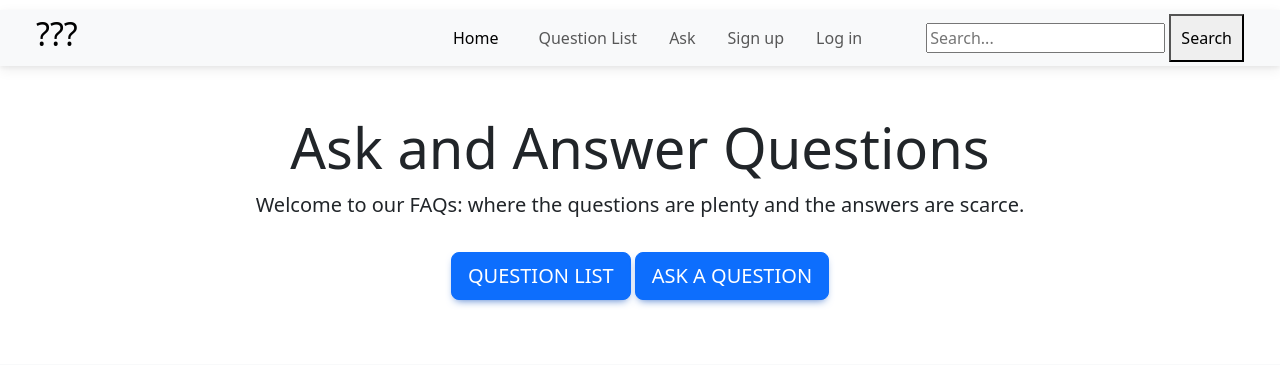
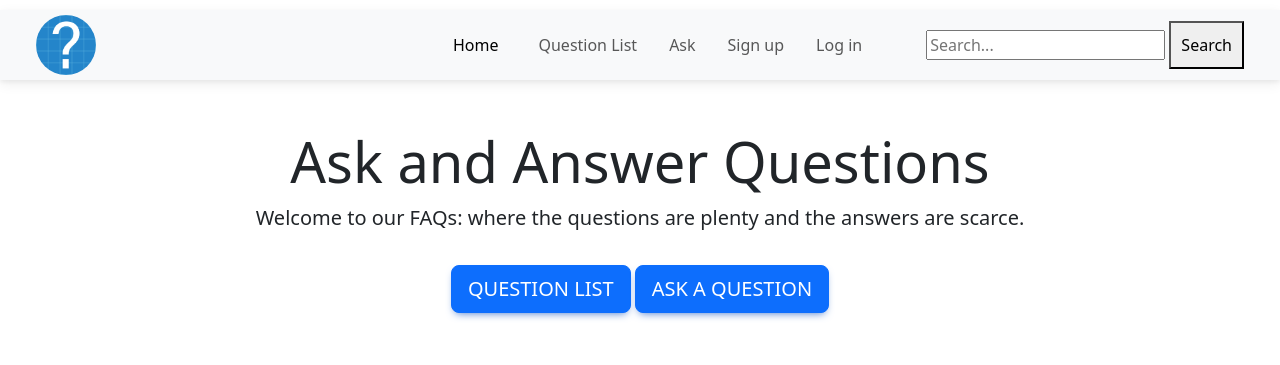
Before and after one commit to SJSU-CMPE133-2023-Spring/Question-Blueprint, a Django app: page / in a window 1280 px wide. Shown: the top 365 px of the page. Run offline with Django 4.2, Linux system fonts and the light colour scheme; parts of the project's set-up code (start-up, migrations or seed data) failed here and were passed over; some libraries are stand-ins or nearby versions.

Commit message:
added logo

```diff
--- a/Question_Blueprint/templates/base_nav.html
+++ b/Question_Blueprint/templates/base_nav.html
@@ -29,7 +29,8 @@
   <nav class="navbar navbar-expand-lg bg-light px-4 py-0">
     <div class="container-fluid">
       <a class="navbar-brand" href="{% url 'main_app:home' %}">
-        <h2>???</h2>
+      <img class="d-inline-block rounded-circle" src="/static/QuestionBlueprint.png" alt="Bootstrap" width="60px" height="60px" />
+
       </a>
       <button class="navbar-toggler" type="button" data-bs-toggle="collapse" data-bs-target="#navbarSupportedContent"
         aria-controls="navbarSupportedContent" aria-expanded="false" aria-label="Toggle navigation">
```
Also changed, not shown: Question_Blueprint/static/QuestionBlueprint.png (added).
